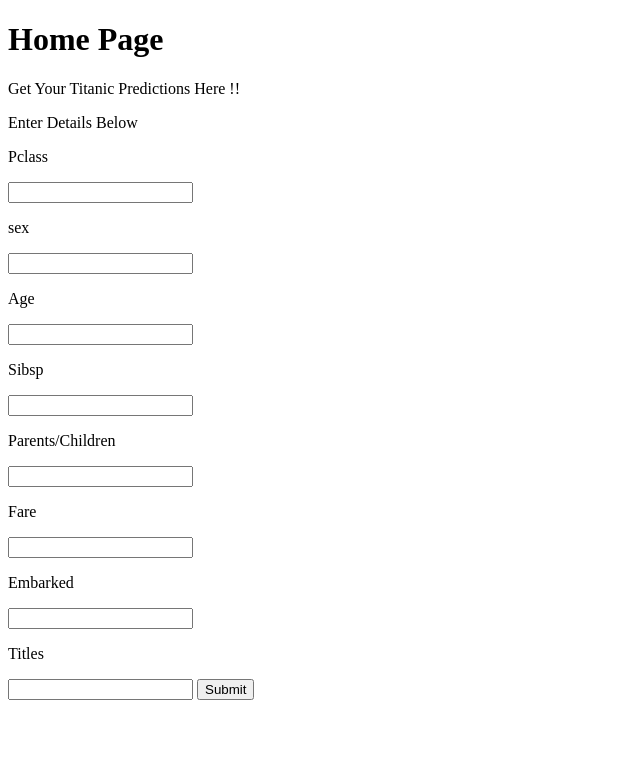
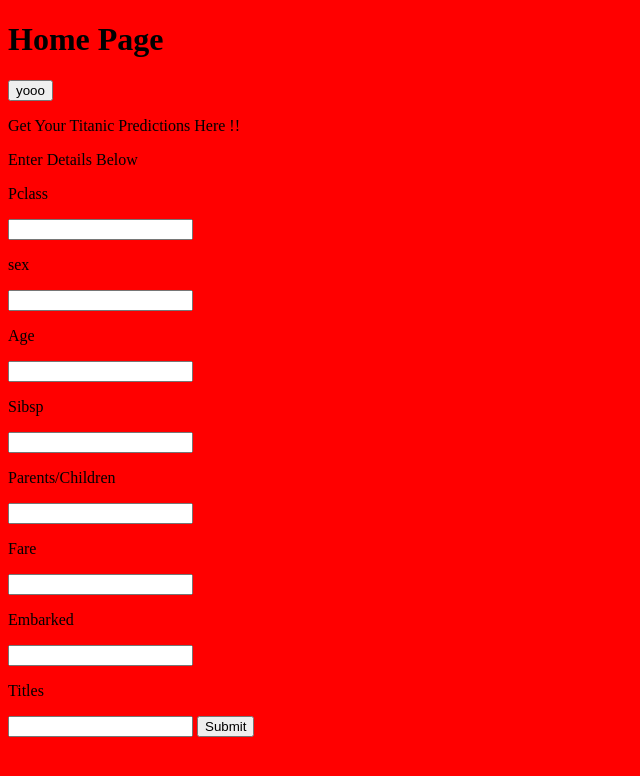
Before and after one commit to AtharvaSagane/unaicorn, a Django app: page / in a window 1280 px wide. Shown: the top 776 px of the page, without its empty margins (0-640 px from the left). Run offline with Django 5.2, Linux system fonts and the light colour scheme.

Commit message:
Added and Integrated CSS and JS

```diff
--- /dev/null
+++ b/backend/static/main.js
@@ -0,0 +1,3 @@
+function clicked(){
+    alert("Js working!!")
+}
--- /dev/null
+++ b/backend/static/style.css
@@ -0,0 +1,3 @@
+body{
+    background-color: red;
+}
--- a/backend/templates/index.html
+++ b/backend/templates/index.html
@@ -4,9 +4,12 @@
     <meta charset="UTF-8">
     <meta name="viewport" content="width=device-width, initial-scale=1.0">
     <title>Titanic Predictor</title>
+    {% load static %}
+    <link rel="stylesheet" href="{% static 'style.css' %}">
 </head>
 <body>
     <h1>Home Page</h1>
+    <button type="button" onclick="clicked()">yooo</button>
     <p>Get Your Titanic Predictions Here !!</p>
     <p>Enter Details Below</p>
 
@@ -30,5 +33,6 @@
         <input type="text" name="title" >
         <input type="submit">
     </form>
+    <script type="text/javascript" src = "{% static 'main.js' %}"></script>
 </body>
 </html>
```
Also changed, not shown: backend/backend/settings.py (+7 -6 lines), 1 other file.
